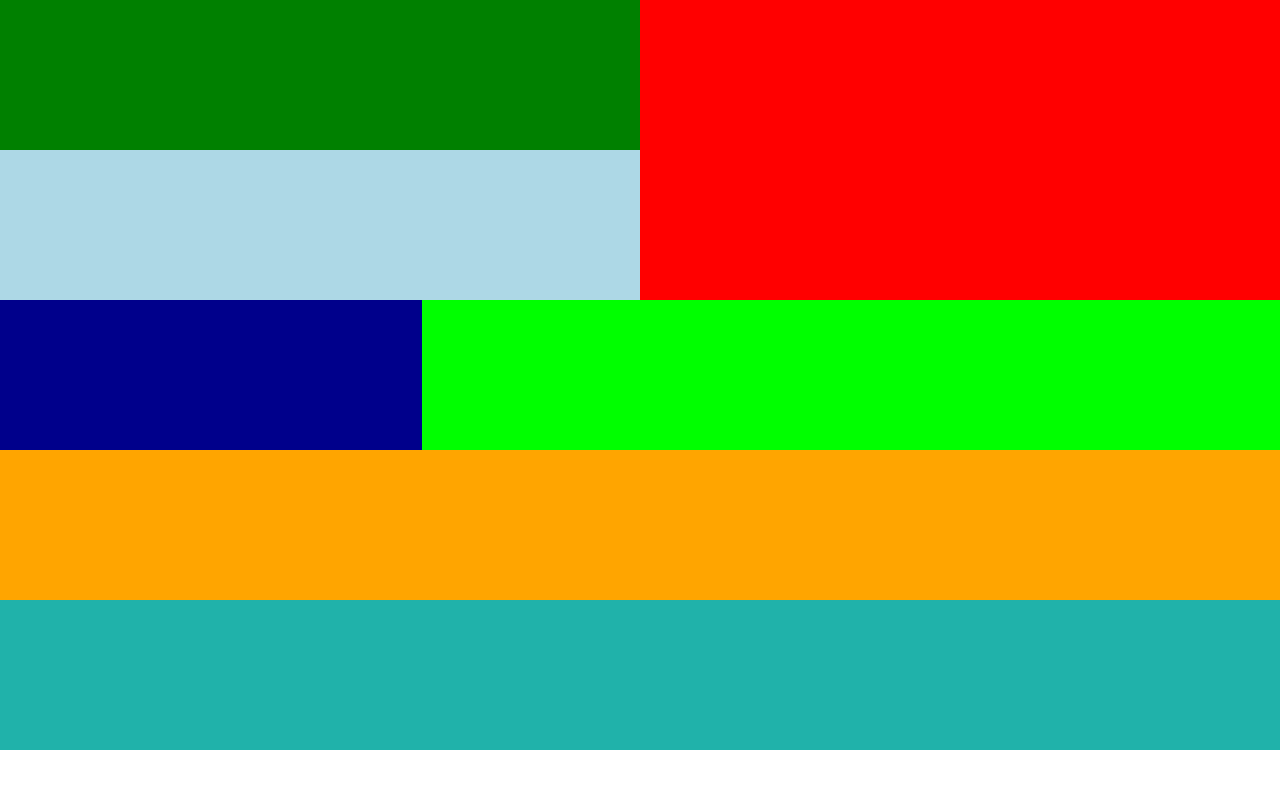
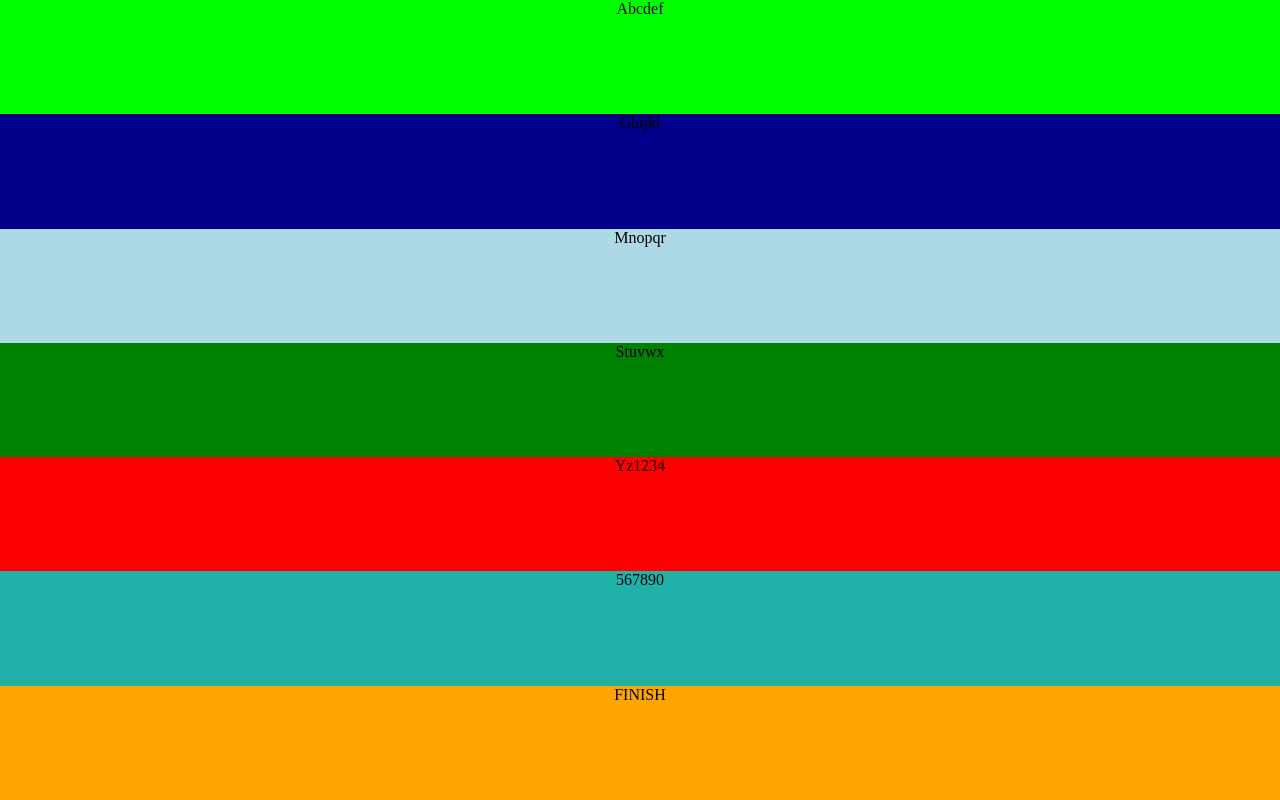
Before and after one commit to jayrbarr/flexbox_examples, a plain HTML site: page index.html in a window 1280 px wide. Drawn offline with Linux system fonts and the light colour scheme.

Commit message:
New branch - initial commit.

```diff
--- a/css/main.css
+++ b/css/main.css
@@ -1,9 +1,5 @@
 @charset "utf-8";
 /* CSS Document */
-
-* {
-  box-sizing: border-box;
-}
 
 body, html {
   margin: 0;
@@ -12,28 +8,6 @@ body, html {
   height: 100%;
 }
 
-body {
-  font-family: "Gill Sans", "Gill Sans MT", "Myriad Pro", "DejaVu Sans Condensed", Helvetica, Arial, "sans-serif";
-  font-size: 12px;
-  color: black;
-}
-
-h1, h2, h3, h4 {
-  margin: 0;
-  display: block;
-}
-
-img, embed, object, video {
-    max-width: 100%;
-}
-
-/*
- *
- * Common
- *
- */
-
-
 /*
  *
  * Elements
@@ -41,19 +15,19 @@ img, embed, object, video {
  */
 
 .container {
-    width: 100%;
+    min-height: 100%;
     display: -webkit-box;      /* OLD - iOS 6-, Safari 3.1-6 */
     display: -moz-box;         /* OLD - Firefox 19- (buggy but mostly works) */
     display: -ms-flexbox;      /* TWEENER - IE 10 */
     display: -webkit-flex;     /* NEW - Chrome */
     display: flex;             /* NEW, Spec - Opera 12.1, Firefox 20+ */
+    flex-direction: column;
     flex-wrap: wrap;
 }
 
 .box {
-    height: 150px;
     text-align: center;
-    width: 100%
+    flex: 1;
 }
 
 .lime {
@@ -83,105 +57,3 @@ img, embed, object, video {
 .orange {
     background-color: orange;
 }
-
-/*
- *
- * Media Queries
- *
- */
-@media screen and (min-width: 500px) {
-    #container2 {
-        order: 1;
-        width: 50%;
-    }
-    .green {
-        order:3;
-    }
-    .light_blue {
-        order: 2;
-    }
-    .red {
-        order: 5;
-        width: 25%;
-    }
-    .dark_blue {
-        order: 0;
-        width: 50%;
-        height: auto;
-    }
-    .lime {
-        order: 6;
-        width: 100%
-    }
-    .orange {
-        order: 7;
-    }
-    .seafoam {
-        order: 4;
-        width: 75%;
-    }
-
-}@media screen and (min-width: 600px) {
-    #container2 {
-        order: 0;
-        width: 50%;
-    }
-    .green {
-        order:2;
-    }
-    .light_blue {
-        order: 1;
-    }
-    .red {
-        order: 3;
-        width: 50%;
-        height: auto;
-    }
-    .dark_blue {
-        order: 4;
-        width: 67%;
-    }
-    .lime {
-        order: 5;
-        width: 33%
-    }
-    .orange {
-        order: 7;
-    }
-    .seafoam {
-        order: 6;
-        width: 100%;
-    }
-
-}
-@media screen and (min-width: 750px) {
-    #container2 {
-        order: 0;
-        width: 50%;
-    }
-    .green {
-        order:1;
-    }
-    .light_blue {
-        order: 2;
-    }
-    .red {
-        order: 3;
-        width: 50%;
-        height: auto;
-    }
-    .dark_blue {
-        order: 4;
-        width: 33%;
-    }
-    .lime {
-        order: 5;
-        width: 67%
-    }
-    .orange {
-        order: 6;
-    }
-    .seafoam {
-        order: 7;
-    }
-}
--- a/index.html
+++ b/index.html
@@ -5,7 +5,7 @@
     <meta http-equiv="X-UA-Compatible" content="IE=edge">
     <meta name="viewport" content="width=device-width, initial-scale=1">
     <link rel="publisher" href="https://plus.google.com/+JayBarr">
-        <title>Flexbox Example</title>
+    <title>Flexbox Example - Fill Height Vertically</title>
     <link rel="stylesheet" href="css/main.css">
 
     <!-- HTML5 shim and Respond.js IE8 support of HTML5 elements and media queries>
@@ -14,19 +14,19 @@
         <script src="https://oss.maxcdn.com/libs/respond.js/1.3.0/respond.min.js"></script>
     <![endif]-->
 
+    <!--This flexbox example is based on code from Chris Coyier at
+           https://css-tricks.com/boxes-fill-height-dont-squish/   -->
 </head>
 
 <body>
-    <div class="container">
-        <div class="box lime"></div>
-        <div class="box dark_blue"></div>
-        <div class="container" id="container2">
-            <div class="box light_blue"></div>
-            <div class="box green"></div>
-        </div>
-        <div class="box red"></div>
-        <div class="box seafoam"></div>
-        <div class="box orange"></div>
+    <section class="container">
+        <div class="box lime">Abcdef</div>
+        <div class="box dark_blue">Ghijkl</div>
+        <div class="box light_blue">Mnopqr</div>
+        <div class="box green">Stuvwx</div>
+        <div class="box red">Yz1234</div>
+        <div class="box seafoam">567890</div>
+        <div class="box orange">FINISH</div>
     </div>
 </body>
 </html>
```
Lines whose indentation alone changed are shown as unchanged.
